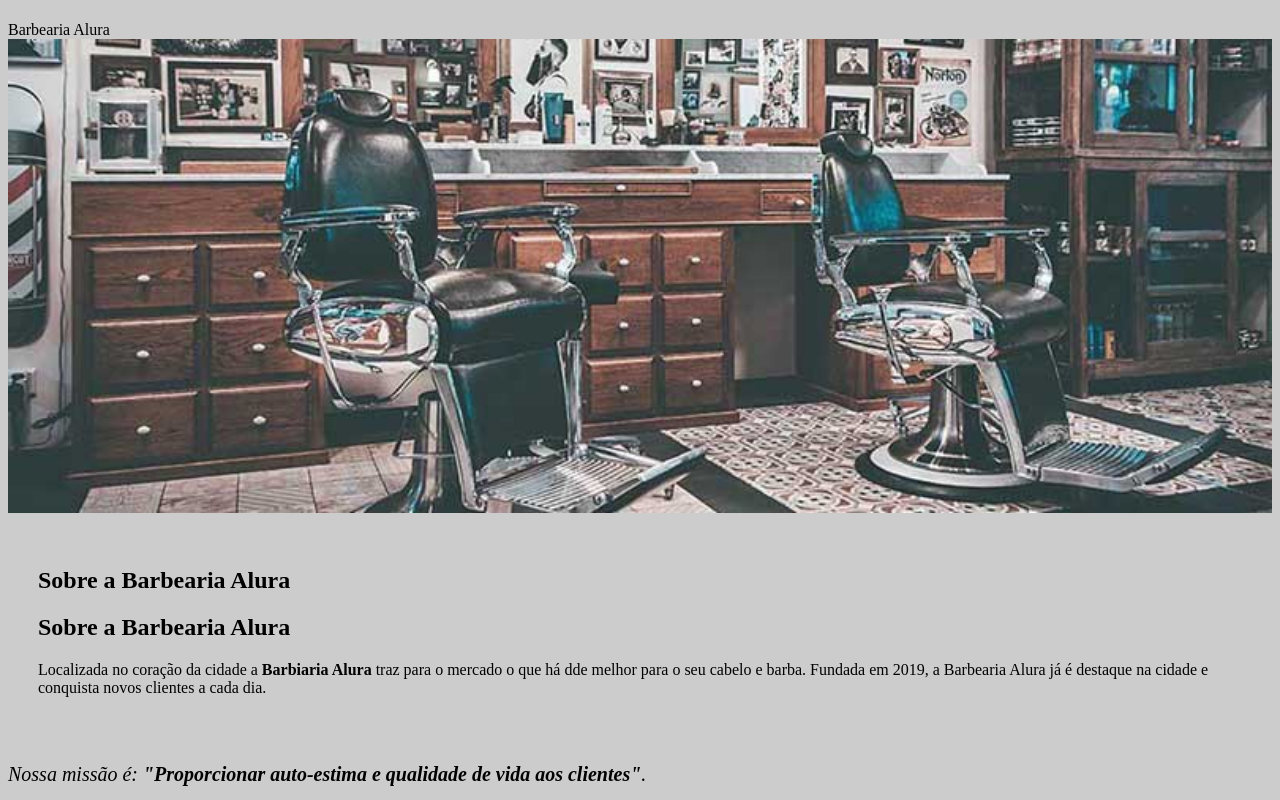
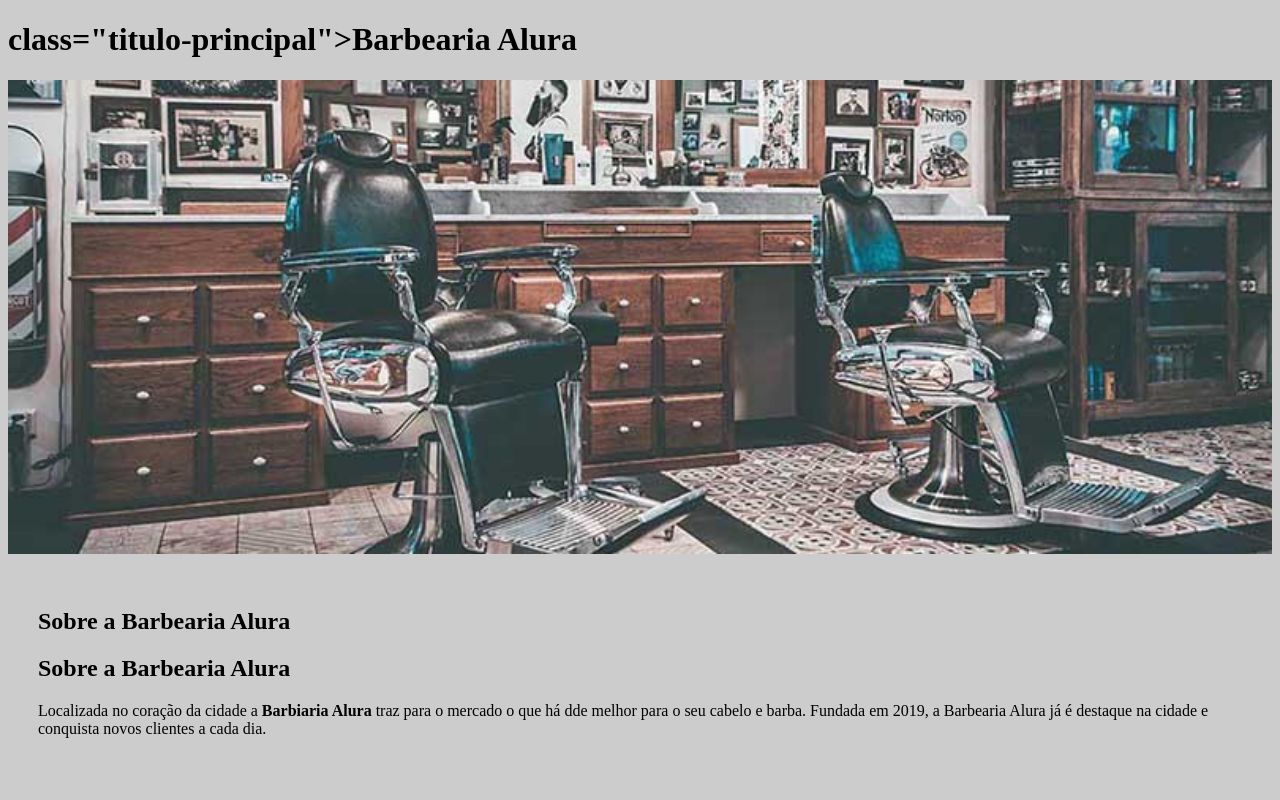
Before and after one commit to gabriel16042007/barbeariaa-aluraaa, a plain HTML site: page index.html in a window 1280 px wide. Shown: the top 800 px of the page. Drawn offline with Linux system fonts and the light colour scheme.

Commit message:
Update index.html

```diff
--- a/index.html
+++ b/index.html
@@ -7,7 +7,7 @@
     </head>
     <body>
         </hearder>
-            <h1></h1>Barbearia Alura</h1>
+            <h1> class="titulo-principal">Barbearia Alura</h1>
             </header>
         <img id="banner" src="banner.jpg">
         <div class="principal">
```
